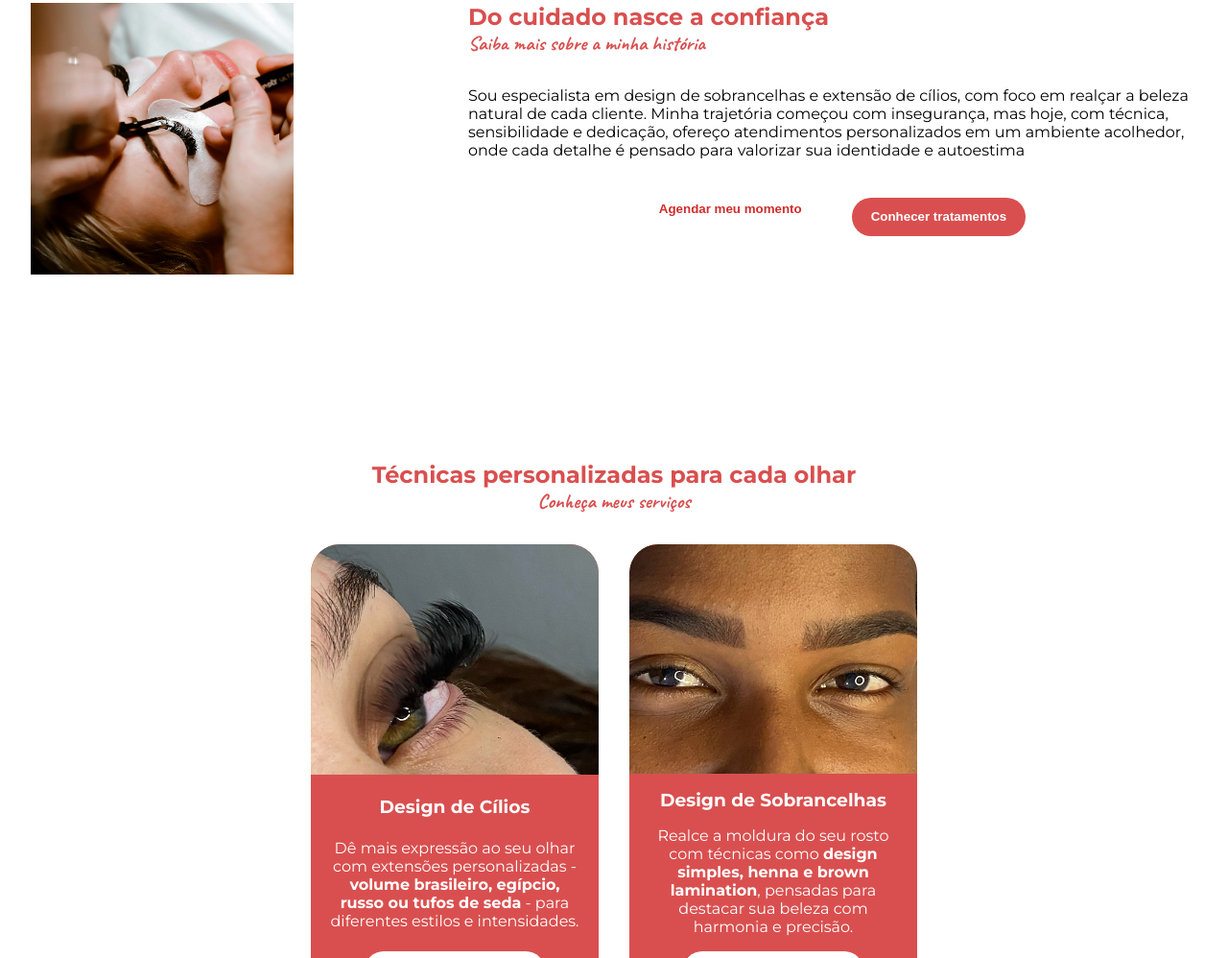
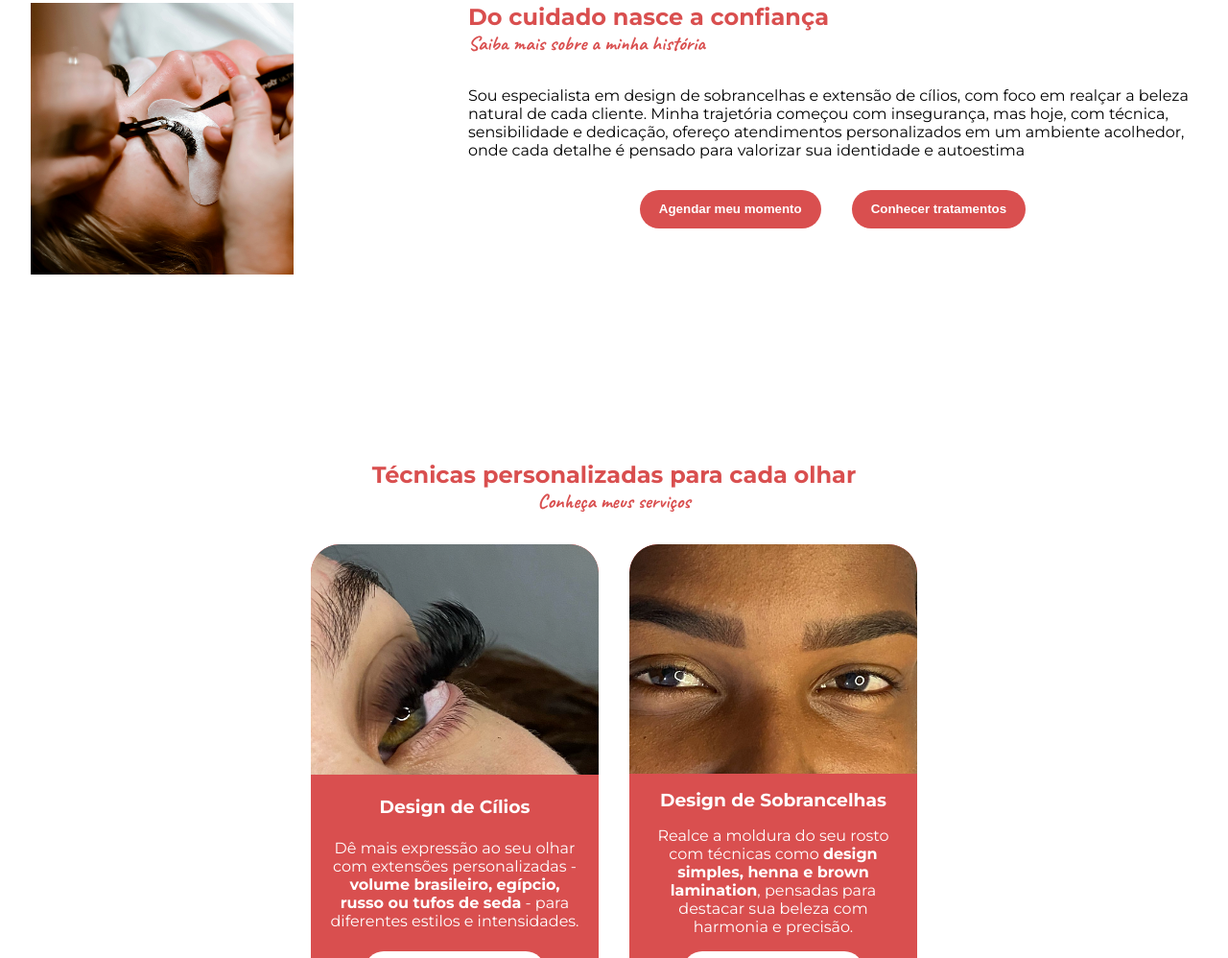
Before and after one commit to caualuccadev/projetolayla_v2, a plain HTML site: page index.html in a window 1280 px wide. Shown: the part 764-1762 px from the top of the page at 96% size. Drawn offline with nearby package versions, Linux system fonts and the light colour scheme; a script that the page names is missing.

Commit message:
fix links

```diff
--- a/index.html
+++ b/index.html
@@ -75,7 +75,7 @@
                 </p>
 
                 <nav class="sectionAbout_buttons">
-                    <button class="button_bookForm  primary_Button">Agendar meu momento</button>
+                    <button class="button_Form  primary_Button">Agendar meu momento</button>
                     <button class="button_services primary_Button">Conhecer tratamentos</button>
                 </nav>
             </main>
```
